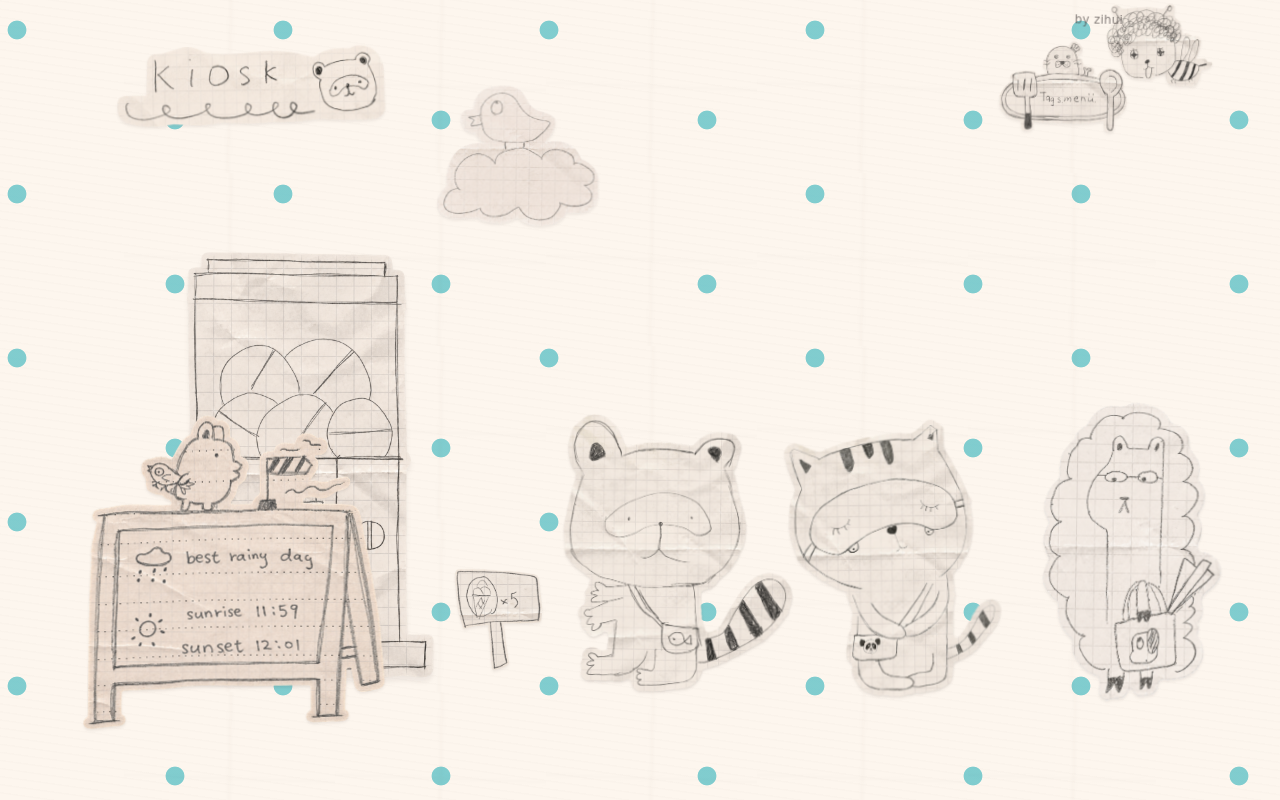
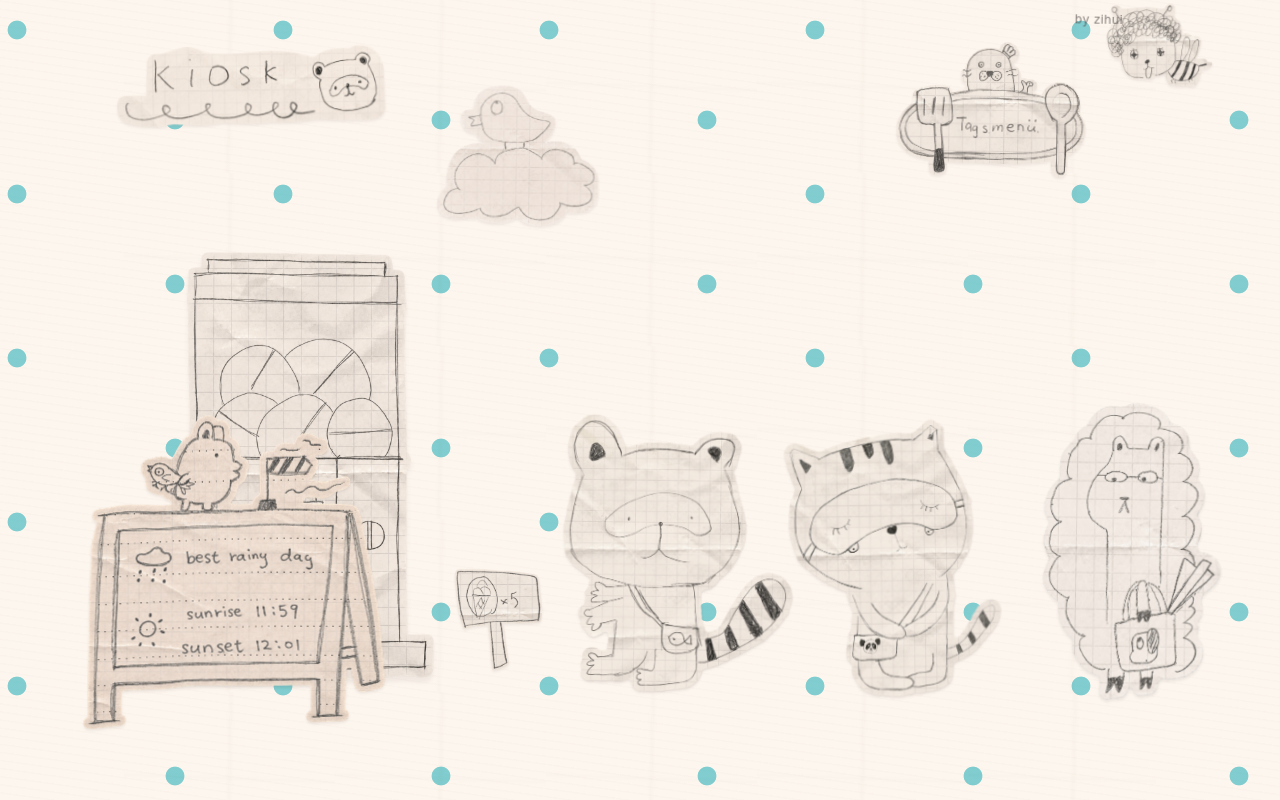
Before and after one commit to eclaircrumb/gachapon, a Next.js app in the folder gachapon/: page / in a window 1280 px wide. Built offline with nearby package versions, Linux system fonts and the light colour scheme.

Commit message:
Adjust tags menu position and width in globals.css

```diff
--- a/gachapon/app/globals.css
+++ b/gachapon/app/globals.css
@@ -105,9 +105,9 @@ a { -webkit-tap-highlight-color: transparent; }
 .tags-menu-trigger {
   position: absolute;
   top: 4.5%;
-  right: 3%;
+  right: 7%;
   z-index: 6;
-  width: 12.5%;
+  width: 18.5%;
   padding: 0;
   cursor: pointer;
   border: 0;
```
